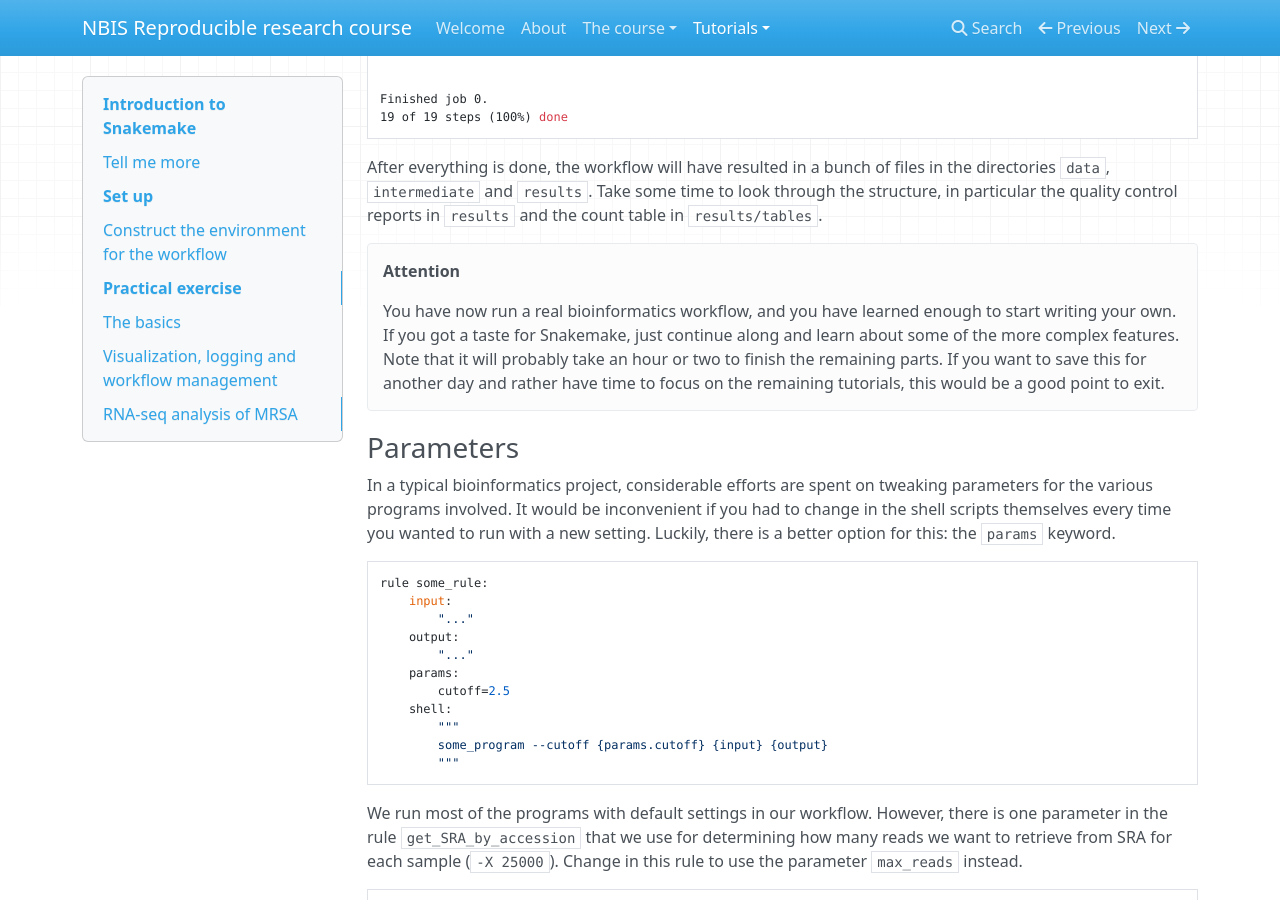
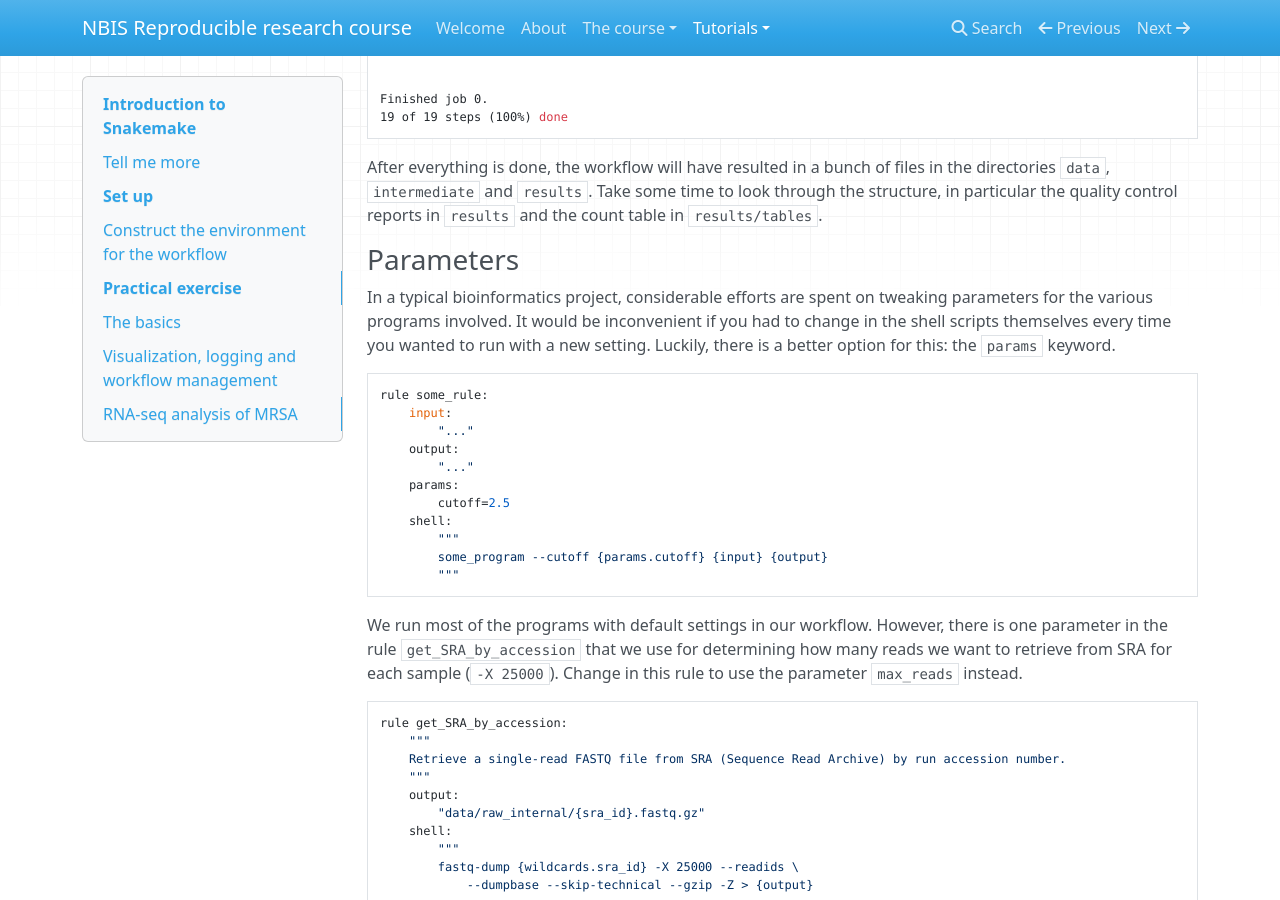
Before and after one commit to NBISweden/workshop-reproducible-research, an MkDocs documentation site: the page built from docs/snakemake.md, in a window 1280 px wide and 900 px high, scrolled down 13096 px. Built offline with MkDocs 1.6.1, drawn with Linux system fonts in a browser that asks for light colours; nearby versions of some CDN libraries; old or Windows-style settings are respelled for this version of MkDocs.

Commit message:
removed SM exit point

```diff
--- a/docs/snakemake.md
+++ b/docs/snakemake.md
@@ -406,9 +406,6 @@ Finished job 0.
 
 After everything is done, the workflow will have resulted in a bunch of files in the directories `data`, `intermediate` and `results`. Take some time to look through the structure, in particular the quality control reports in `results` and the count table in `results/tables`.
 
-!!! attention
-    You have now run a real bioinformatics workflow, and you have learned enough to start writing your own. If you got a taste for Snakemake, just continue along and learn about some of the more complex features. Note that it will probably take an hour or two to finish the remaining parts. If you want to save this for another day and rather have time to focus on the remaining tutorials, this would be a good point to exit.
-
 ### Parameters
 In a typical bioinformatics project, considerable efforts are spent on tweaking parameters for the various programs involved. It would be inconvenient if you had to change in the shell scripts themselves every time you wanted to run with a new setting. Luckily, there is a better option for this: the `params` keyword.
 
```
